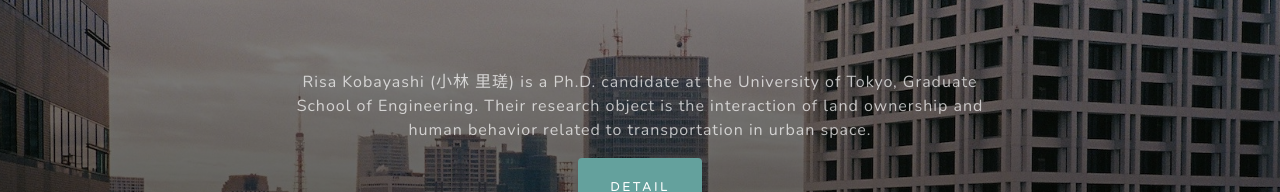
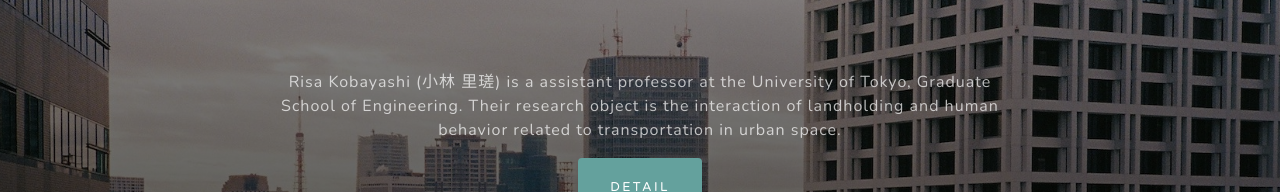
Before and after one commit to Risa-Kobayashi/Risa-Kobayashi.github.io, a website: page index.html in a window 1280 px wide. Shown: the part 256-448 px from the top of the page. Drawn offline with nearby package versions, Linux system fonts and the light colour scheme.

Commit message:
Update index.html

```diff
--- a/index.html
+++ b/index.html
@@ -47,7 +47,7 @@
         <header class="masthead">
             <div class="container d-flex h-100 align-items-center">
                 <div class="col-lg-8 mx-auto text-center">
-                    <p class="text-white-50">Risa Kobayashi (小林 里瑳) is a Ph.D. candidate at the University of Tokyo, Graduate School of Engineering. Their research object is the interaction of land ownership and human behavior related to transportation in urban space.</p>
+                    <p class="text-white-50">Risa Kobayashi (小林 里瑳) is a assistant professor at the University of Tokyo, Graduate School of Engineering. Their research object is the interaction of landholding and human behavior related to transportation in urban space.</p>
                     <a class="btn btn-primary js-scroll-trigger" href="#Educations">Detail</a>
                 </div>
             </div>
```
